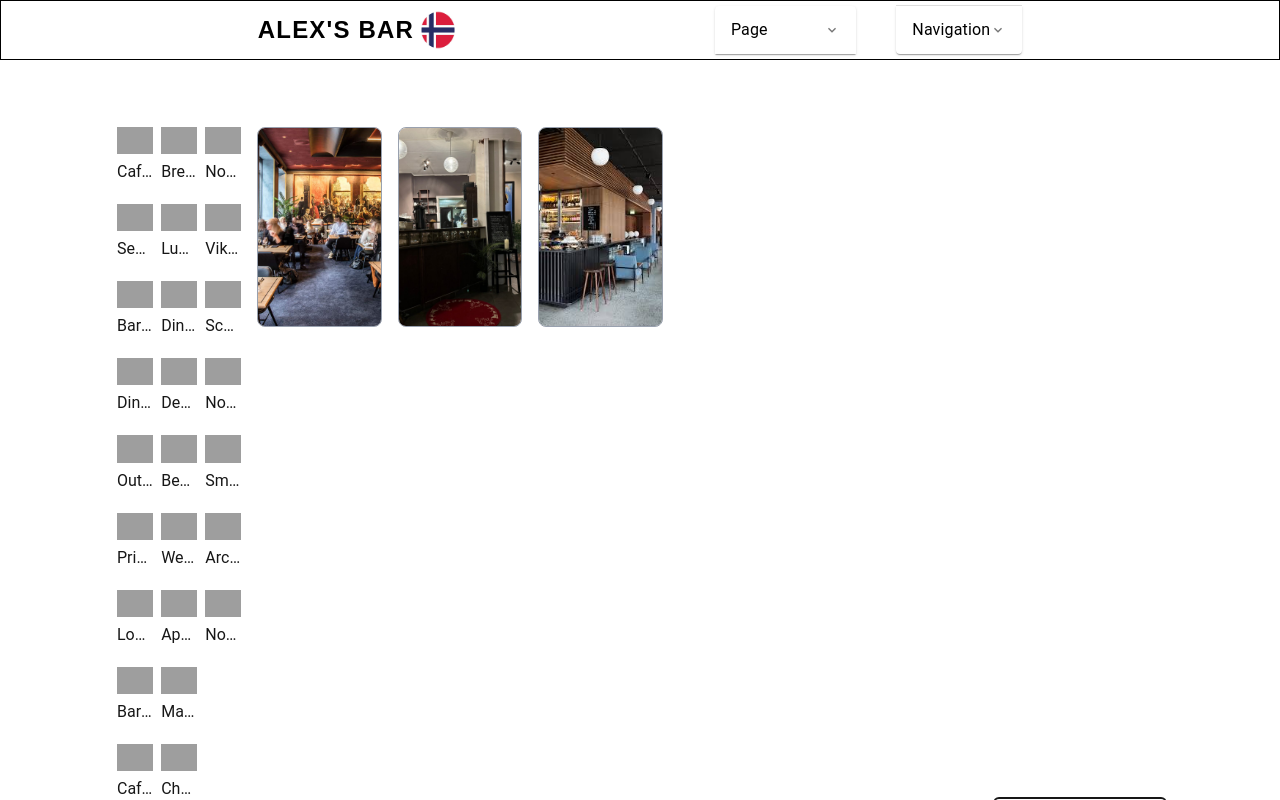
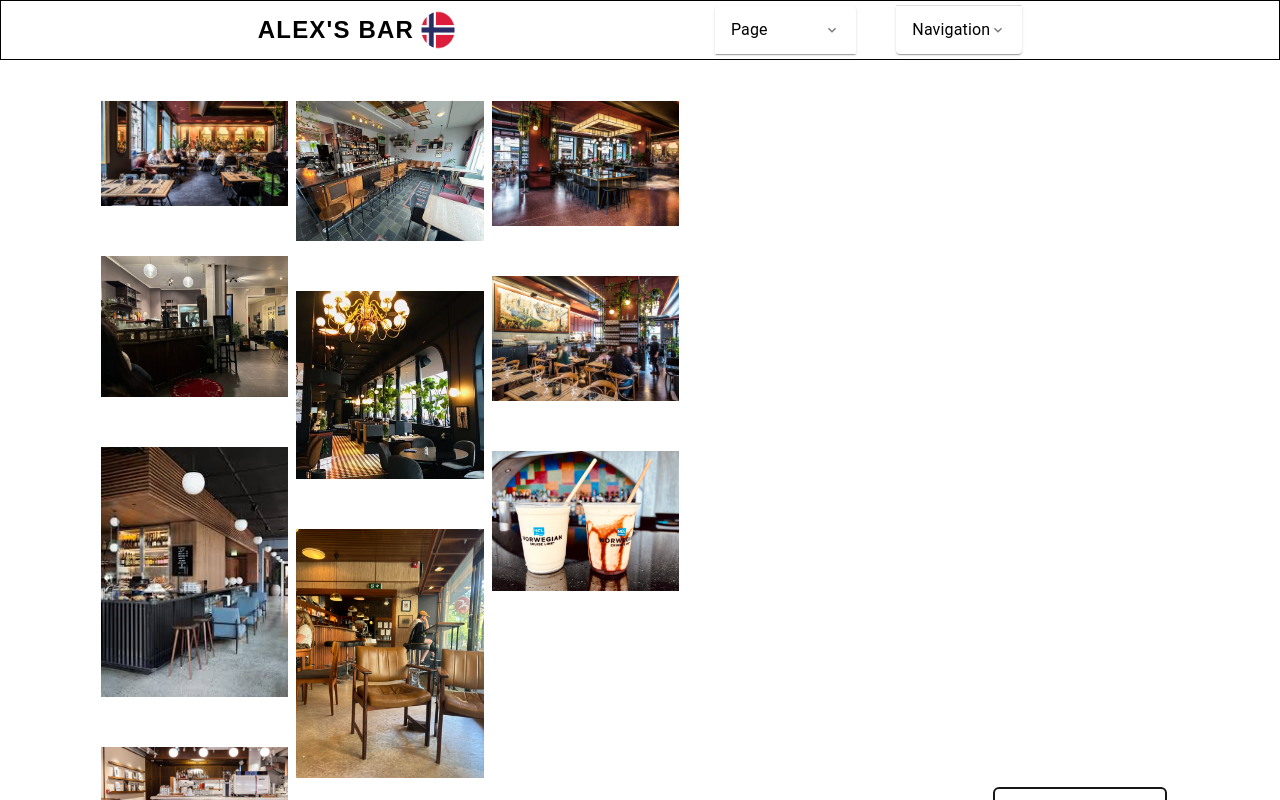
Before and after one commit to WladislawPitsukha/alex_bar, a Next.js app: page / in a window 1280 px wide. Shown: the top 800 px of the page. Built offline with nearby package versions, Linux system fonts and the light colour scheme; grey boxes are pictures that could not be loaded.

Commit message:
fix: add changes for components

```diff
--- a/src/components/HeroSect.tsx
+++ b/src/components/HeroSect.tsx
@@ -1,14 +1,11 @@
 import { photosOfCafe } from "@/constants/photosCafe";
 import { photosOfMenu } from "@/constants/photosMenu";
+import { MenuLinksProps } from "@/types/menuLinks";
+
 import { ImageList, ImageListItem, ImageListItemBar } from "@mui/material";
+
 import Image from "next/image";
-import Link from "next/link";
-
-export type MenuLinksProps = {
-    id: number;
-    text: string;
-    link: string;
-}
+import { MenuBlockLink } from "./MenuBlockLinks";
 
 export const menuLinks: MenuLinksProps[] = [
     {
@@ -23,58 +20,37 @@ export const menuLinks: MenuLinksProps[] = [
     }
 ]
 
-export function MenuBlockLink({id, text, link}:
-    MenuLinksProps
-) {
-    return(
-        <div
-            className="flex items-center justify-center p-2 border-2 hover:bg-black rounded-md transition-colors duration-200"
-            key={id}
-        >
-            <Link href={link}>
-                <h4 className="text-lg font-medium text-white">
-                    {text}
-                </h4>
-            </Link>
-        </div>
-    )
-}
-
 //TODO: to make this component
 export default function HeroSect() {
     const photosHero = photosOfCafe.concat(photosOfMenu).filter((photo) => photo.id <= 16);
 
     return(
-        <section className="flex justify-between items-start h-auto w-full px-[100px] py-[50px]">
+        <section className="mt-[50px] border-white border-b-4 flex justify-between items-start h-auto w-full px-[100px] py-[50px]">
             <article className="w-[1250px] h-[800px] border border-white">
-                <div className="grid grid-cols-4 gap-4 p-4 overflow-y-auto h-auto">
-                    <ImageList variant="masonry" cols={3} gap={8}>
-                        {photosHero.map((item) => (
-                            <ImageListItem key={item.id}>
-                            <img
-                                srcSet={`${item.photo}?w=248&fit=crop&auto=format&dpr=2 2x`}
-                                src={`${item.photo}?w=248&fit=crop&auto=format`}
+                <ImageList
+                    variant="masonry"
+                    cols={3}
+                    gap={8}
+                    className="!overflow-y-auto h-[800px] p-4"
+                >
+                    {photosHero.map((item) => (
+                        <ImageListItem key={item.id}>
+                            <Image
+                                src={item.photo}
                                 alt={item.description}
-                                loading="lazy"
+                                width={400}
+                                height={300}
+                                className="w-full h-auto object-cover"
+                                priority={item.id <= 4}
                             />
-                            <ImageListItemBar position="below" title={item.title} />
-                            </ImageListItem>
-                        ))}
-                    </ImageList>
-                    {photosHero.map((photo) => (
-                        <div
-                            key={photo.id}
-                            className="relative h-[200px] w-full border border-gray-400 rounded-lg overflow-hidden hover:border-white transition-colors duration-200"
-                        >
-                            <Image
-                                src={photo.photo}
-                                alt={`Gallery photo ${photo.id}`}
-                                fill
-                                className="object-cover"
+                            <ImageListItemBar
+                                position="below"
+                                title={item.title}
+                                className="text-white"
                             />
-                        </div>
+                        </ImageListItem>
                     ))}
-                </div>
+                </ImageList>
             </article>
             <article className="flex flex-col items-end justify-between h-[800px] w-full">
                 <h2 className="text-4xl font-bold tracking-wider text-white mb-10">
--- a/src/components/navbar.tsx
+++ b/src/components/navbar.tsx
@@ -7,7 +7,7 @@ import { navigationsParams } from '@/constants/navigations';
 
 export default function NavBar() {
     return(
-        <nav className="flex items-center justify-evenly stucky top-0 right-0 w-full h-[60px] border border-black bg-white">
+        <nav className="fixed top-0 right-0 z-50 flex items-center justify-evenly w-full h-[60px] border border-black bg-white">
             <div className="flex justify-center items-center gap-1">
                 <h1 className="text-2xl font-bold tracking-wider hover:text-gray-700 transition-colors duration-300 text-black uppercase">
                     Alex's bar
```
